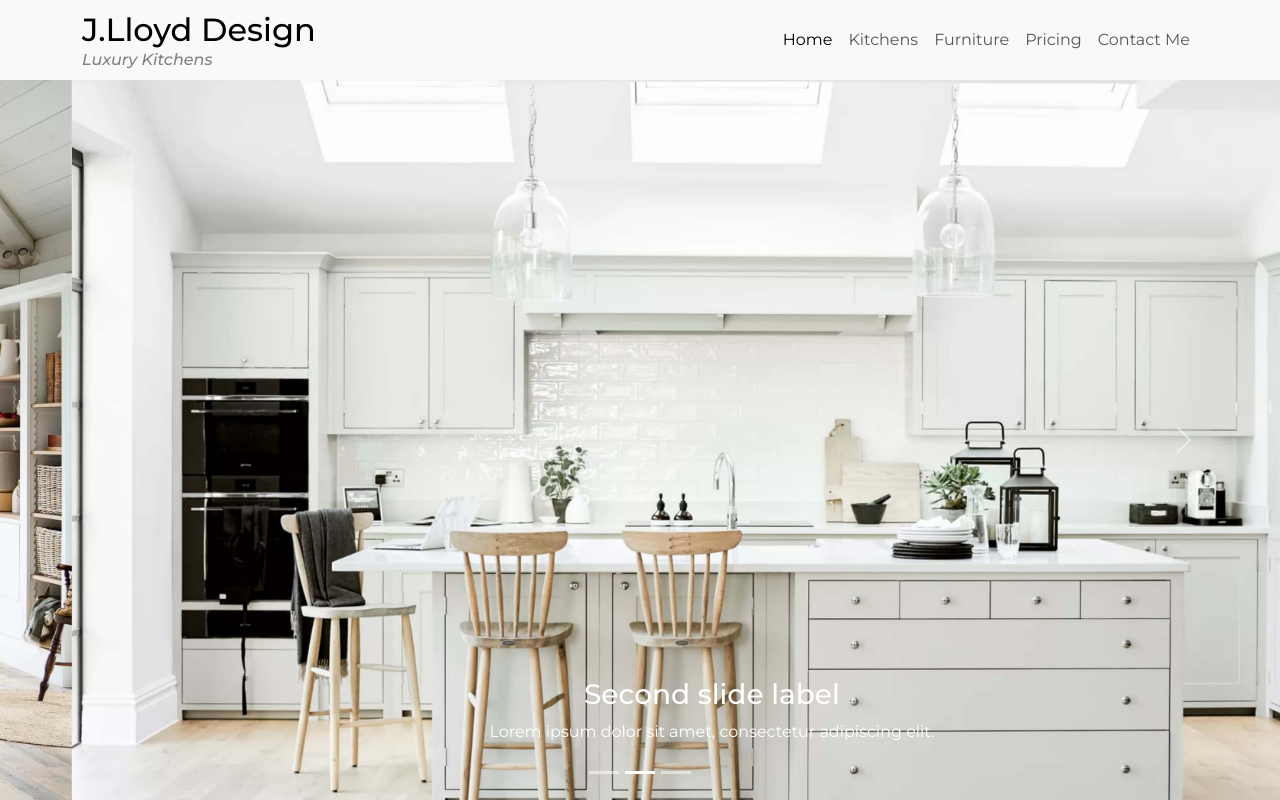
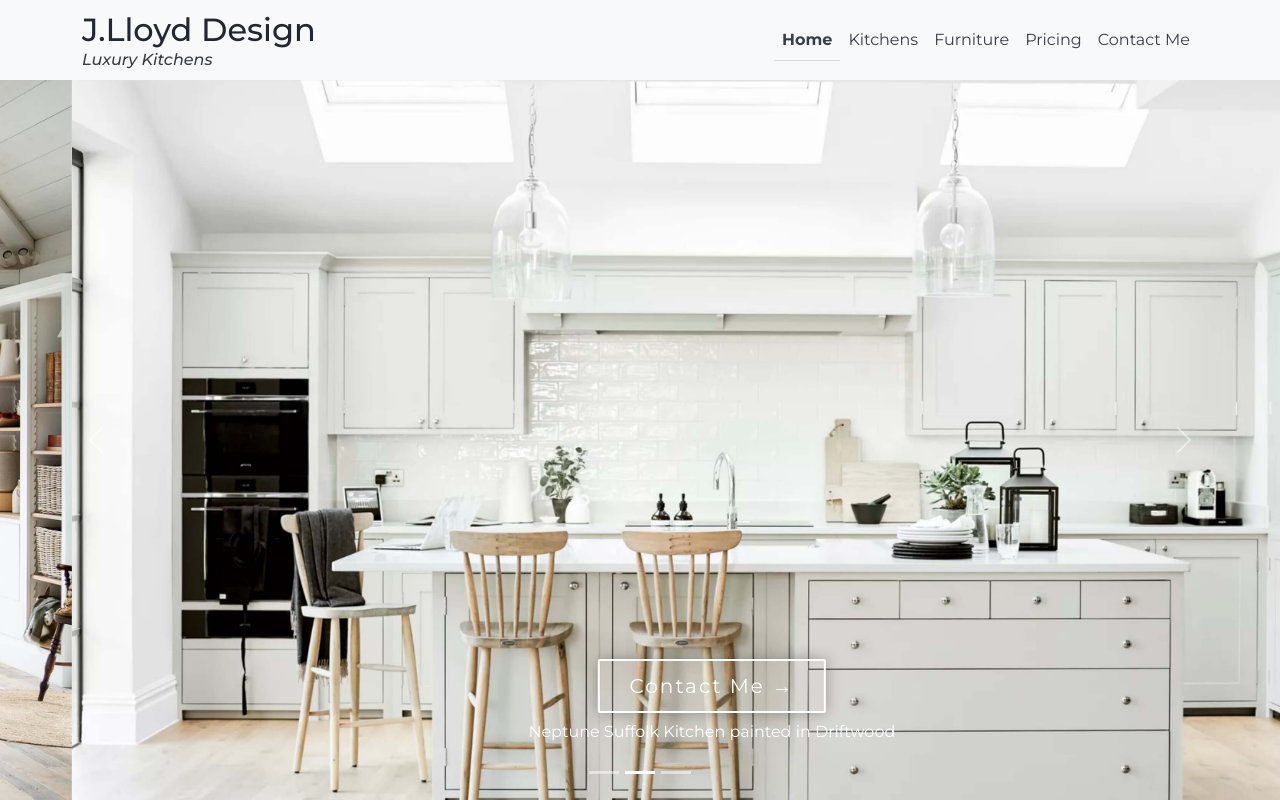
Before and after one commit to Mtlightfoot/kitchen-website, a React (Vite) app: page / in a window 1280 px wide. Built offline with nearby package versions, Linux system fonts and the light colour scheme.

Commit message:
CSS done for main page navlinks and buttons, links made for contact me buttons

```diff
--- a/src/components/Carousel.jsx
+++ b/src/components/Carousel.jsx
@@ -1,5 +1,7 @@
 import Carousel from 'react-bootstrap/Carousel';
 import Button from 'react-bootstrap/Button';
+import '../main.css';
+import { LinkContainer } from 'react-router-bootstrap'
 
 const styles = {
     carousel: {
@@ -10,13 +12,6 @@ const styles = {
         height: '100%',
         width: '100%',
         objectFit: 'cover'
-    },
-    button: {
-        backgroundColor: 'transparent',
-        borderRadius: '2px',
-        border: '2px solid white',
-        letterSpacing: '2px',
-        padding: '10px 30px'
     },
     paragraph: {
         marginTop: '7px'
@@ -29,25 +24,32 @@ function HomeCarousel() {
             <Carousel.Item style={styles.carousel}>
                 <img className='d-block w-100' style={styles.carouselImg} src='../neptune-henley-kitchen.jpg' alt='An image of a kitchen' />
                 <Carousel.Caption>
-                    <Button style={styles.button} variant="secondary" size="lg">
+                    <LinkContainer to='/ContactMe'><Button id='carouselButton' variant="secondary" size="lg">
                         Contact Me →
                     </Button>
+                    </LinkContainer>
                     <p style={styles.paragraph}>Neptune Henley Kitchen painted in Snow</p>
                 </Carousel.Caption>
             </Carousel.Item>
             <Carousel.Item style={styles.carousel}>
                 <img className='d-block w-100' style={styles.carouselImg} src='../neptune-suffolk-kitchen.jpg' alt='An image of a kitchen' />
                 <Carousel.Caption>
-                    <h3>Second slide label</h3>
-                    <p>Lorem ipsum dolor sit amet, consectetur adipiscing elit.</p>
+                    <LinkContainer to='/ContactMe'><Button id='carouselButton' variant="secondary" size="lg">
+                        Contact Me →
+                    </Button>
+                    </LinkContainer>
+                    <p style={styles.paragraph}>Neptune Suffolk Kitchen painted in Driftwood</p>
                 </Carousel.Caption>
             </Carousel.Item>
             <Carousel.Item style={styles.carousel}>
                 <img className='d-block w-100' style={styles.carouselImg} src='../neptune-suffolk-kitchen-2.jpg' alt='An image of a kitchen' />
                 <Carousel.Caption>
-                    <h3>Third slide label</h3>
-                    <p>
-                        Praesent commodo cursus magna, vel scelerisque nisl consectetur.
+                    <LinkContainer to='/ContactMe'><Button id='carouselButton' variant="secondary" size="lg">
+                        Contact Me →
+                    </Button>
+                    </LinkContainer>
+                    <p style={styles.paragraph}>
+                        Neptune Suffolk Kitchen painted in Ink
                     </p>
                 </Carousel.Caption>
             </Carousel.Item>
--- a/src/components/NavBar.jsx
+++ b/src/components/NavBar.jsx
@@ -4,6 +4,7 @@ import Nav from 'react-bootstrap/Nav';
 import Navbar from 'react-bootstrap/Navbar';
 import { LinkContainer } from 'react-router-bootstrap'
 import 'bootstrap/dist/css/bootstrap.css';
+import '../main.css'
 
 const styles = {
     navLink: {
@@ -19,10 +20,11 @@ const styles = {
     title: {
         padding: '0',
         margin: '0',
+        color: '#222831'
     },
     subtitle: {
         fontStyle: 'italic',
-        color: 'grey',
+        color: '#393e46',
         margin: '0'
     }
 };
@@ -38,19 +40,19 @@ function NavBar() {
                 <Navbar.Collapse id="basic-navbar-nav">
                     <Nav className="ms-auto">
                         <LinkContainer to='/'>
-                            <Nav.Link>Home</Nav.Link>
+                            <Nav.Link id="navLink">Home</Nav.Link>
                         </LinkContainer>
                         <LinkContainer to='/Kitchens'>
-                            <Nav.Link>Kitchens</Nav.Link>
+                            <Nav.Link id="navLink">Kitchens</Nav.Link>
                         </LinkContainer>
                         <LinkContainer to='/Furniture'>
-                            <Nav.Link>Furniture</Nav.Link>
+                            <Nav.Link id="navLink">Furniture</Nav.Link>
                         </LinkContainer>
                         <LinkContainer to='/Pricing'>
-                            <Nav.Link>Pricing</Nav.Link>
+                            <Nav.Link id="navLink">Pricing</Nav.Link>
                         </LinkContainer>
                         <LinkContainer to='/ContactMe'>
-                            <Nav.Link>Contact Me</Nav.Link>
+                            <Nav.Link id="navLink">Contact Me</Nav.Link>
                         </LinkContainer>
                     </Nav>
                 </Navbar.Collapse>
--- a/src/main.css
+++ b/src/main.css
@@ -1,4 +1,35 @@
 @import url('https://fonts.googleapis.com/css2?family=Montserrat:ital,wght@0,100..900;1,100..900&family=Roboto:ital,wght@0,100;0,300;0,400;0,500;0,700;0,900;1,100;1,300;1,400;1,500;1,700;1,900&display=swap');
+
 * {
     font-family: "Montserrat", sans-serif;
 }
+
+#carouselButton {
+    background-color: transparent;
+    border-radius: 2px;
+    border: 2px solid white;
+    letter-spacing: 2px;
+    padding: 10px 30px;
+    box-shadow: rgba(0, 0, 0, 0.3) 0px 0px 15px 0px;
+}
+
+#carouselButton:hover {
+    background-color: #222831;
+    transition: 0.4s;
+    transform: scale(1.1)
+}
+
+#navLink {
+    color: #393e46;
+}
+
+#navLink:hover {
+    transform: scale(1.1);
+    font-weight: 500;
+    transition: 0.2s;
+}
+
+#navLink.active {
+    font-weight: 700;
+    border-bottom: 0.5px solid #dcdada;
+}
```
